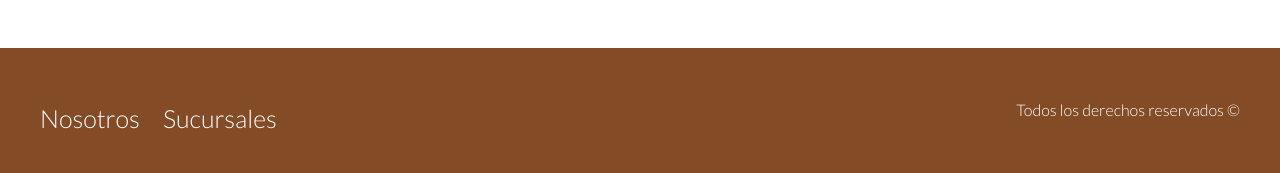
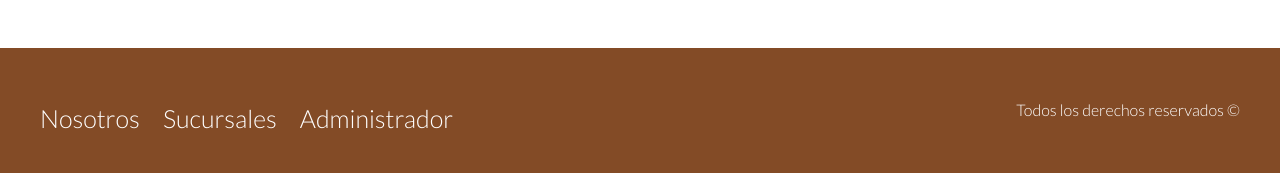
Before and after one commit to SarahAguilar/PASTELERIA, a PHP site: page /Index.php in a window 1280 px wide. Shown: the part 3607-3780 px from the top of the page. Run offline with PHP 8.4, Linux system fonts and the light colour scheme.

Commit message:
Update footer.php

```diff
--- a/PASTELERIA2.1/includes/templates/footer.php
+++ b/PASTELERIA2.1/includes/templates/footer.php
@@ -3,6 +3,7 @@
             <nav class="navegacion">
                 <a href="nosotros.php">Nosotros</a>
                 <a href="sucursales.php">Sucursales</a>
+                <a href="administrador.php">Administrador</a>
             </nav>
             <p class="copyright">Todos los derechos reservados &copy; </p>
         </div>
```
